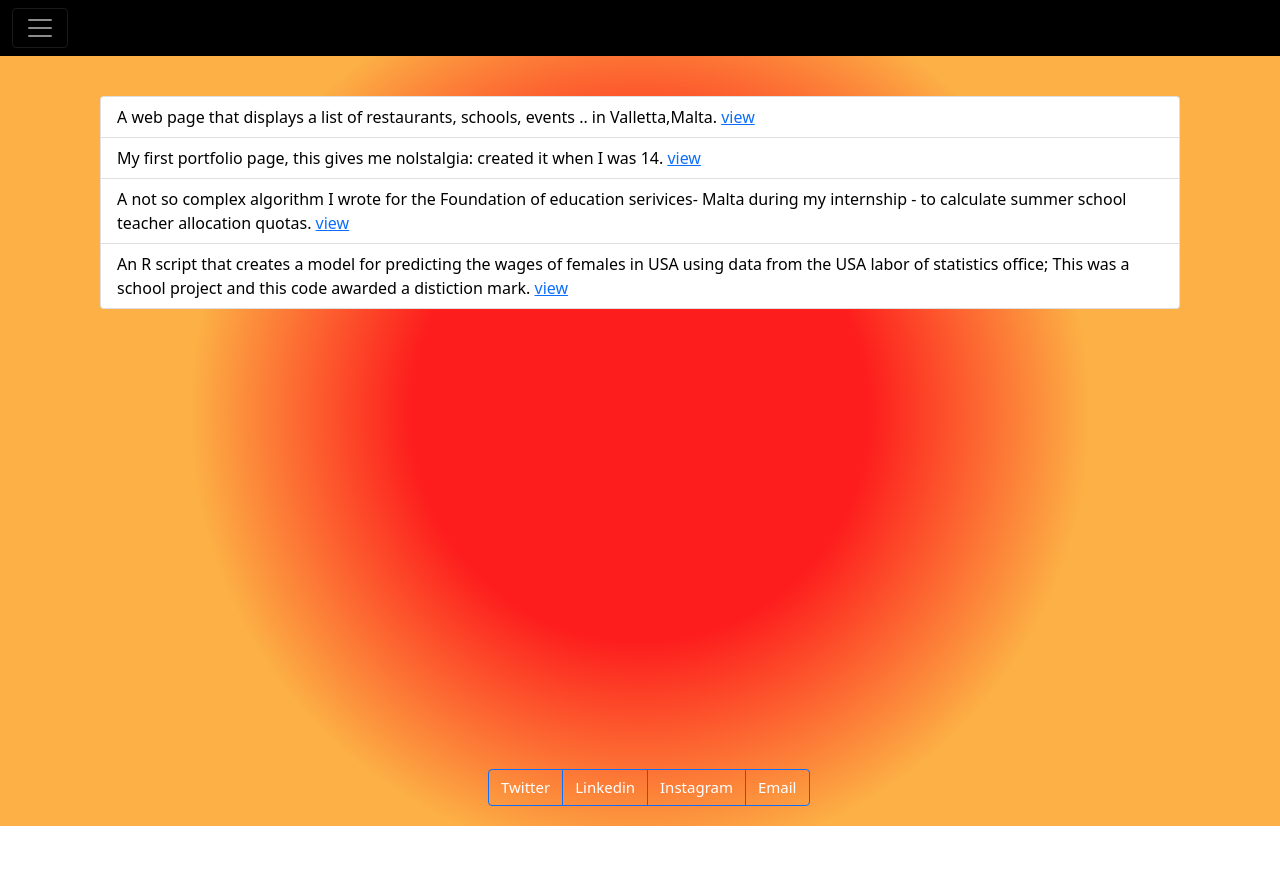
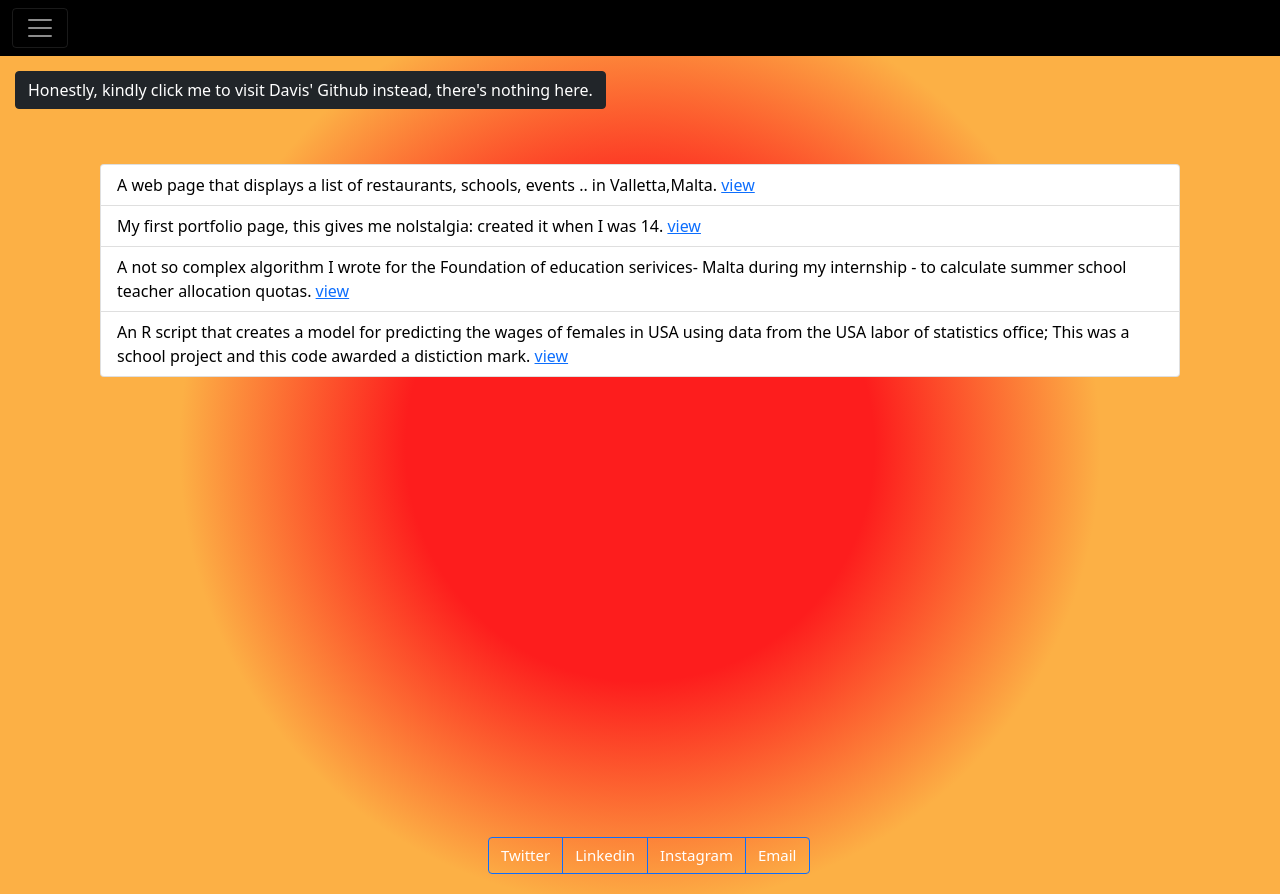
Before and after one commit to kwakudavis/kwakudavis.github.io, a plain HTML site: page works/index.html in a window 1280 px wide. Before the commit the page ends 826 px from the top, so only its background shows below. Drawn offline with nearby package versions, Linux system fonts and the light colour scheme; a web font is replaced by a local one.

Commit message:
Update works index file.
Linked github to works page.

```diff
--- a/works/index.html
+++ b/works/index.html
@@ -213,6 +213,9 @@ color: #000000;
 																						</div>
 																					</nav>
 																					<!--African Proverb Insert-->
+
+                                                                                    <a href="https://github.com/kwakudavis"><button type="button" style = "margin: 15px 15px" class="btn btn-dark">Honestly, kindly click me to visit Davis' Github instead, there's nothing here.</button></a>
+
 																					<div class="centered">
 																						<ul class="list-group">
 																							<li class="list-group-item"> A web page that displays a list of restaurants, schools, events .. in Valletta,Malta.
```
